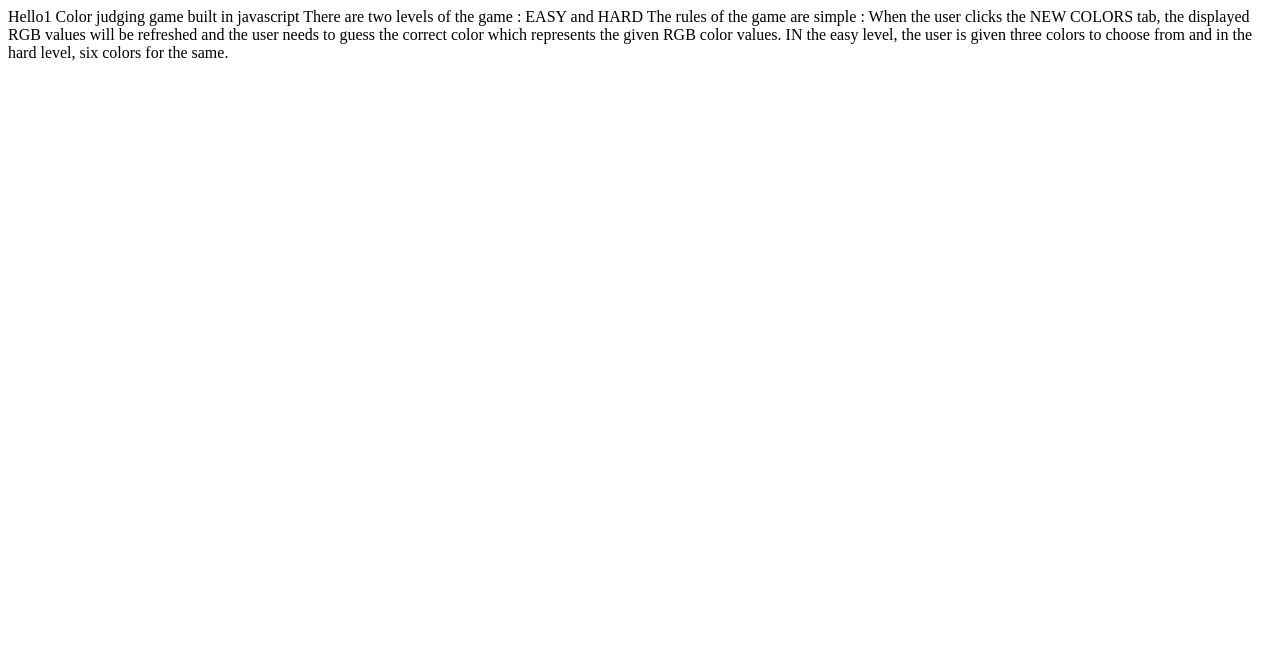
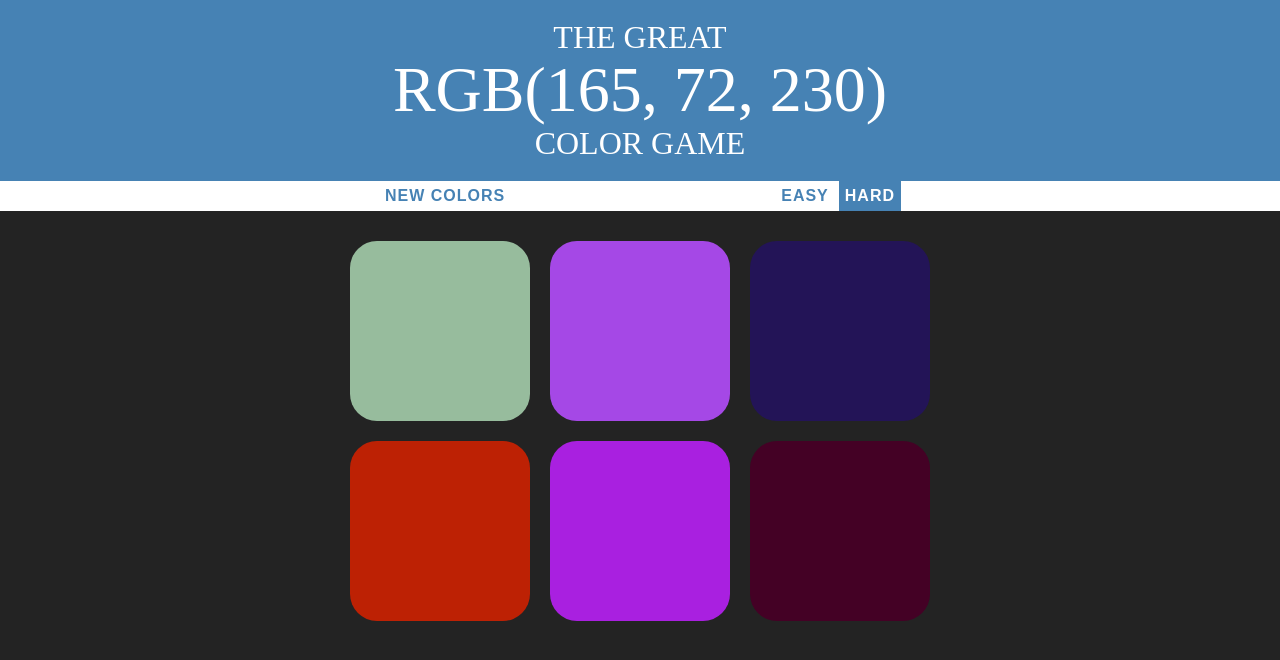
Before and after one commit to jinzeyu0/RGB-Color-Game, a website: page index.html in a window 1280 px wide. Drawn offline with Linux system fonts and the light colour scheme.

Commit message:
Update index.html

```diff
--- a/index.html
+++ b/index.html
@@ -1,4 +1,32 @@
-<h>Hello1</h>
-Color judging game built in javascript
+<!DOCTYPE html>
+<html>
+<head>
+	<title>Color Game</title>
+	<link rel="stylesheet" type="text/css" href="colorGame.css">
+</head>
+<body>
+	<h1>The Great
+	<br>
+	 <span id = "colorDisplay">RGB</span>
+	 <br>
+	Color Game</h1>
 
-There are two levels of the game : EASY and HARD The rules of the game are simple : When the user clicks the NEW COLORS tab, the displayed RGB values will be refreshed and the user needs to guess the correct color which represents the given RGB color values. IN the easy level, the user is given three colors to choose from and in the hard level, six colors for the same.
+	<div id = "stripe">
+		<button id="reset">New Colors</button>
+		<span id = "message"></span>
+		<button class="mode">Easy</button>
+		<button class="mode selected">Hard</button>
+	</div>
+
+	<div id = "container">
+		<div class = "square"></div>
+		<div class = "square"></div>
+		<div class = "square"></div>
+		<div class = "square"></div>
+		<div class = "square"></div>
+		<div class = "square"></div>
+	</div>
+
+<script type="text/javascript" src = "colorGame.js"></script>
+</body>
+</html>
```
